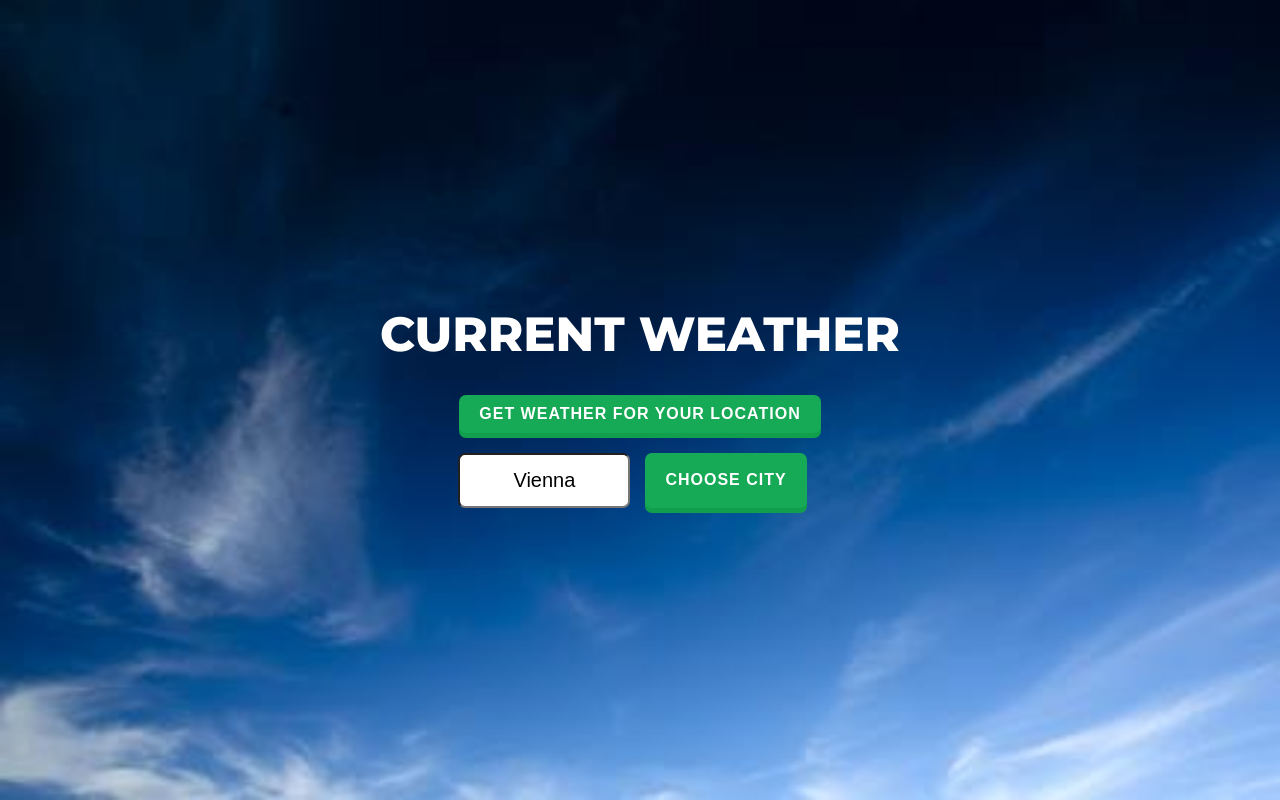
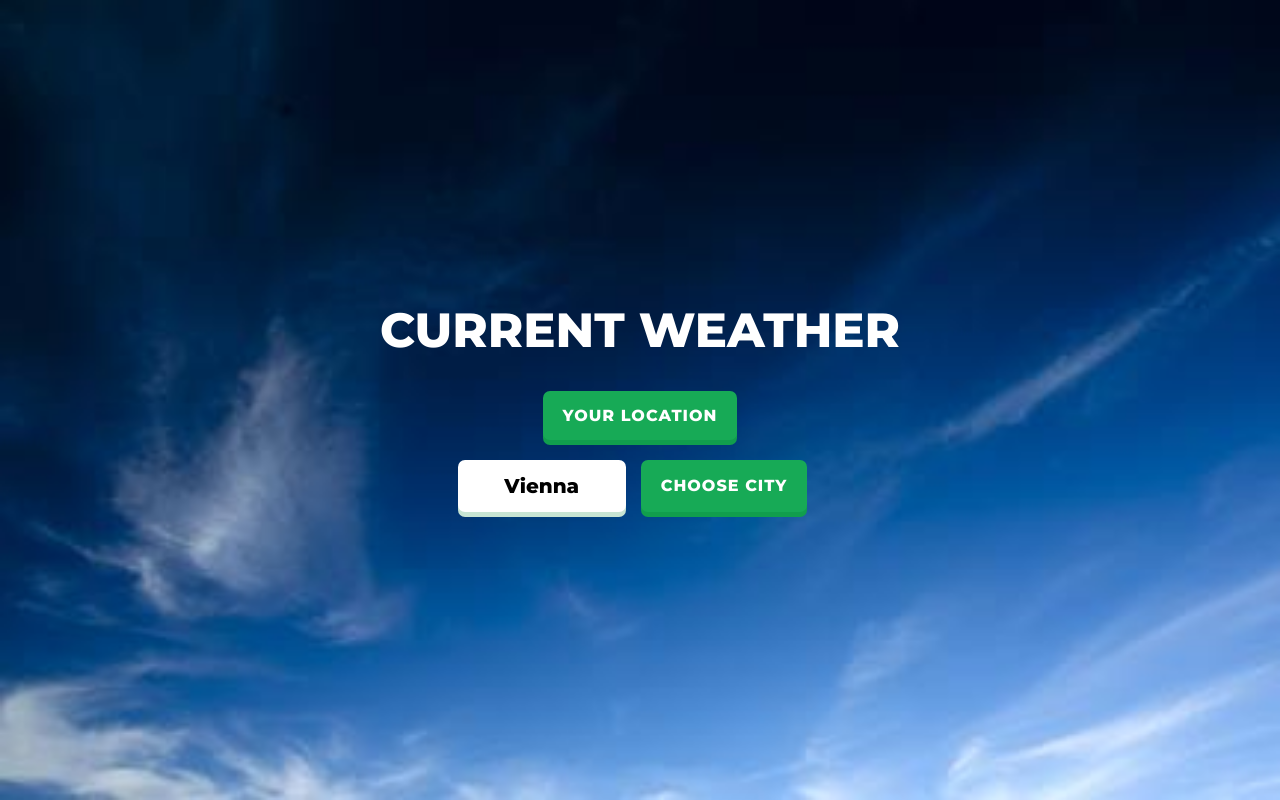
Before and after one commit to awoeger/react-weather-app, a React (Create React App) app: page / in a window 1280 px wide. Built offline with nearby package versions, Linux system fonts and the light colour scheme; the HTML template or start-up script is replaced by a standard one.

Commit message:
Change styling

```diff
--- a/src/App.css
+++ b/src/App.css
@@ -31,7 +31,7 @@ h1 {
 }
 
 .weather-container {
-  background-color: white;
+  background-color: rgba(255, 255, 255, 0.1);
   border: 5px solid #119e4d;
   padding: 20px;
   width: 80%;
@@ -42,12 +42,17 @@ h1 {
 p {
   font-weight: bold;
   font-size: 1.5em;
+  color: white;
+}
+
+.state {
+  margin-top: 0px;
 }
 
 span {
   font-size: 1em;
   margin-left: 10px;
-  color: #119e4d;
+  color: #1ace68;
 }
 
 form {
@@ -58,7 +63,7 @@ form {
 button {
   box-sizing: border-box;
   border: none;
-  font-family: inherit;
+  font-family: 'Montserrat', sans-serif;
   cursor: pointer;
   display: inline-block;
   margin: 0px 15px;
@@ -81,19 +86,34 @@ button:hover {
   background-color: #0fa14f;
 }
 
+.location-btn {
+  padding: 15px 20px;
+}
+
+.unit-btn {
+  padding: 15px 20px;
+}
+
 .input-field {
   border-radius: 7px;
   padding: 14px;
   font-size: 20px;
   text-align: center;
   width: 7em;
+  box-shadow: 0 5px #c7e4d3;
+  border: none;
+  font-family: 'Montserrat', sans-serif;
+}
+
+::placeholder {
+  color: #c7c3c3;
 }
 
 .weather-container div {
   background-position: center;
   background-size: cover;
-  height: 70px;
-  width: 70px;
+  height: 100px;
+  width: 100px;
   margin: auto;
 }
 
--- a/src/UserLocation.js
+++ b/src/UserLocation.js
@@ -2,9 +2,9 @@ import React from 'react';
 
 export default function UserLocation({ handleUserLocationClick }) {
   return (
-    <div className="App">
-      <button onClick={handleUserLocationClick}>
-        Get weather for your Location
+    <div>
+      <button className="location-btn" onClick={handleUserLocationClick}>
+        Your location
       </button>
     </div>
   );
--- a/src/Weather.js
+++ b/src/Weather.js
@@ -11,7 +11,7 @@ export default function Weather({
   return (
     <div className="weather-container">
       <div className={weatherState}></div>
-      <p>
+      <p className="state">
         Current state: <span>{weatherState}</span>
       </p>
       <p>
@@ -29,7 +29,7 @@ export default function Weather({
       <p>
         Humidity: <span>{humidity} %</span>
       </p>
-      <button onClick={handleUnitChange} type="button">
+      <button className="unit-btn" onClick={handleUnitChange} type="button">
         Change unit
       </button>
     </div>
```
